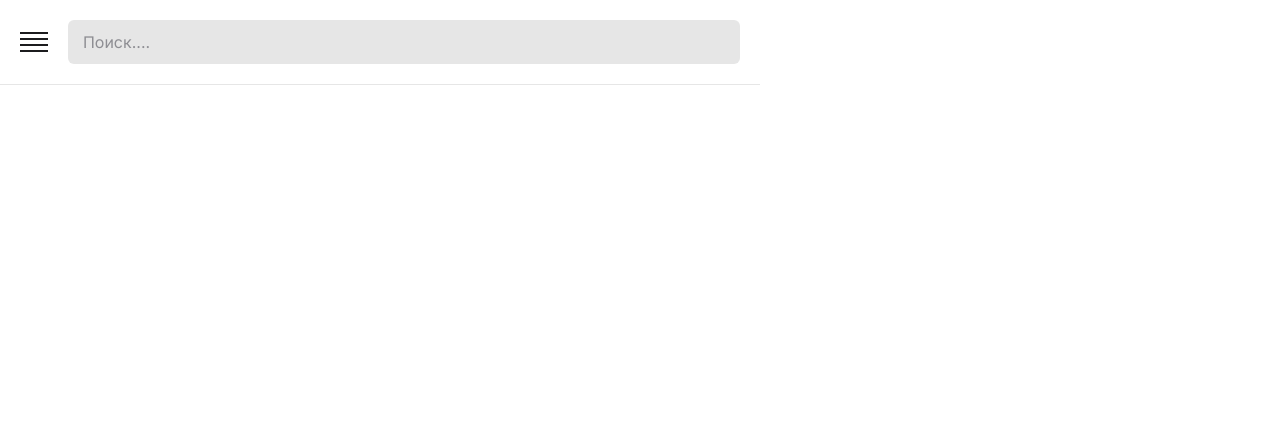
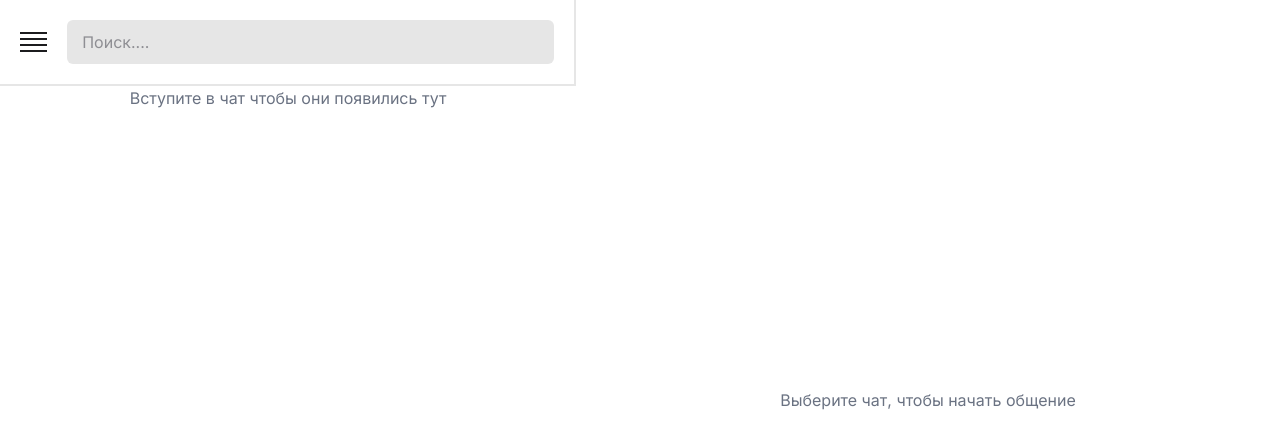
Before and after one commit to BlackDarkes/SwitchChat, a Next.js app in the folder frontend/: page / in a window 1280 px wide. Shown: the top 448 px of the page. Built offline with nearby package versions, Linux system fonts and the light colour scheme.

Commit message:
Реализована механика подмаршрутов

```diff
--- /dev/null
+++ b/frontend/src/app/@chats/default.tsx
@@ -0,0 +1,7 @@
+export default function DefaultContent() {
+  return (
+    <div className="flex items-center justify-center h-full text-gray-500">
+      <p>Вступите в чат чтобы они появились тут</p>
+    </div>
+  );
+}
--- /dev/null
+++ b/frontend/src/app/@sidebar/sidebar/page.tsx
@@ -0,0 +1,7 @@
+export default function Sidebar() {
+  return (
+    <div className="flex items-center justify-center h-full text-gray-500">
+      <p>Выберите чат, чтобы начать общение</p>
+    </div>
+  );
+}
--- a/frontend/src/app/layout.tsx
+++ b/frontend/src/app/layout.tsx
@@ -18,22 +18,32 @@ export const metadata: Metadata = {
     {
       name: "DaniilGorgeev(BlackDarkes)",
       url: "https://github.com/BlackDarkes",
-    }
+    },
   ],
 };
 
 export default function RootLayout({
   children,
-
+  chats,
+  sidebar,
 }: Readonly<{
   children: React.ReactNode;
+  chats: React.ReactNode;
+  sidebar: React.ReactNode;
 }>) {
   return (
-    <html lang="en" className="light">
-      <body
-        className={`${inter.variable} antialiased`}
-      >
-        <QueryProvider>{children}</QueryProvider>
+    <html lang="ru" className="light">
+      <body className={`${inter.variable} antialiased`}>
+        <QueryProvider>
+          <main className="flex max-h-screen h-screen max-w-screen w-screen">
+            <section className="w-[clamp(300px,45vw,760px)] shrink-0">
+              {children}
+              <div>{chats}</div>
+            </section>
+
+            <aside className="w-[max(100%,1160px)]">{sidebar}</aside>
+          </main>
+        </QueryProvider>
       </body>
     </html>
   );
--- a/frontend/src/widgets/header/ui/Header.tsx
+++ b/frontend/src/widgets/header/ui/Header.tsx
@@ -14,7 +14,7 @@ export const Header = () => {
   };
 
   return (
-    <header className="p-5 w-[min(100%,760px)] bg-primary-bg border-b border-border-color">
+    <header className="p-5 w-[min(100%,760px)] bg-primary-bg border-b-2 border-r-2 border-border-color">
       <div className="flex items-center justify-between gap-x-5">
         <BurgerButton isOpen={isOpen} handleOpen={handleOpen} />
         <SearchInput id="test" value={value} handleInput={handleInput} />
```
Also changed, not shown: frontend/src/app/@chats/chats/page.tsx (renamed from frontend/src/app/@sidebar/chats/page.tsx).
